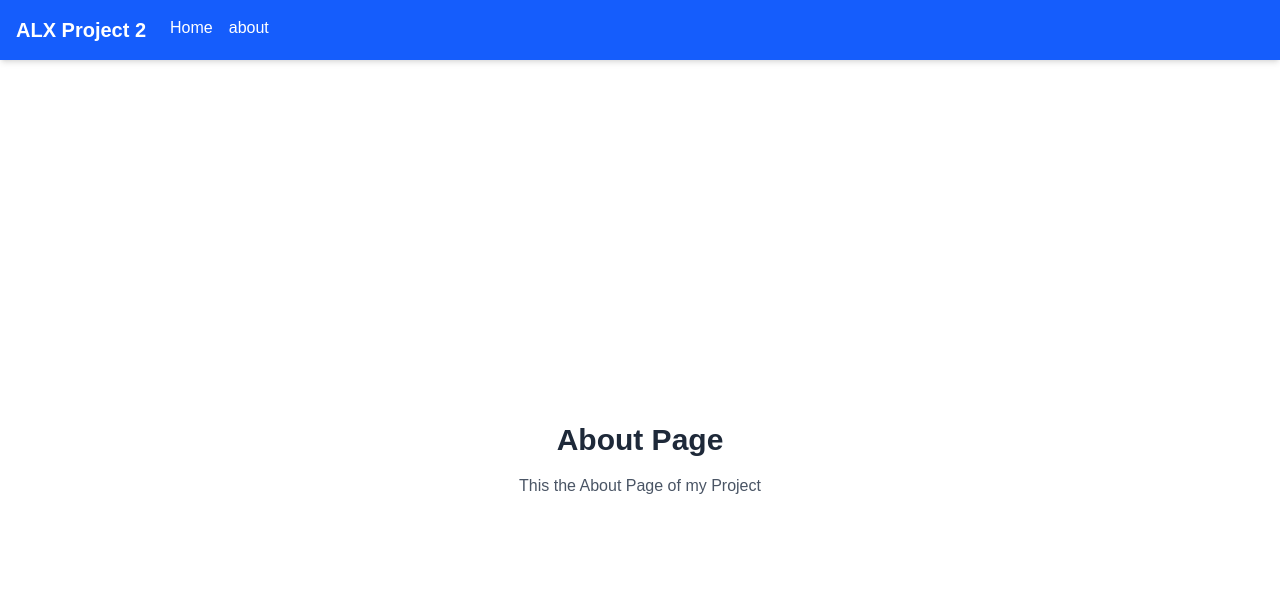
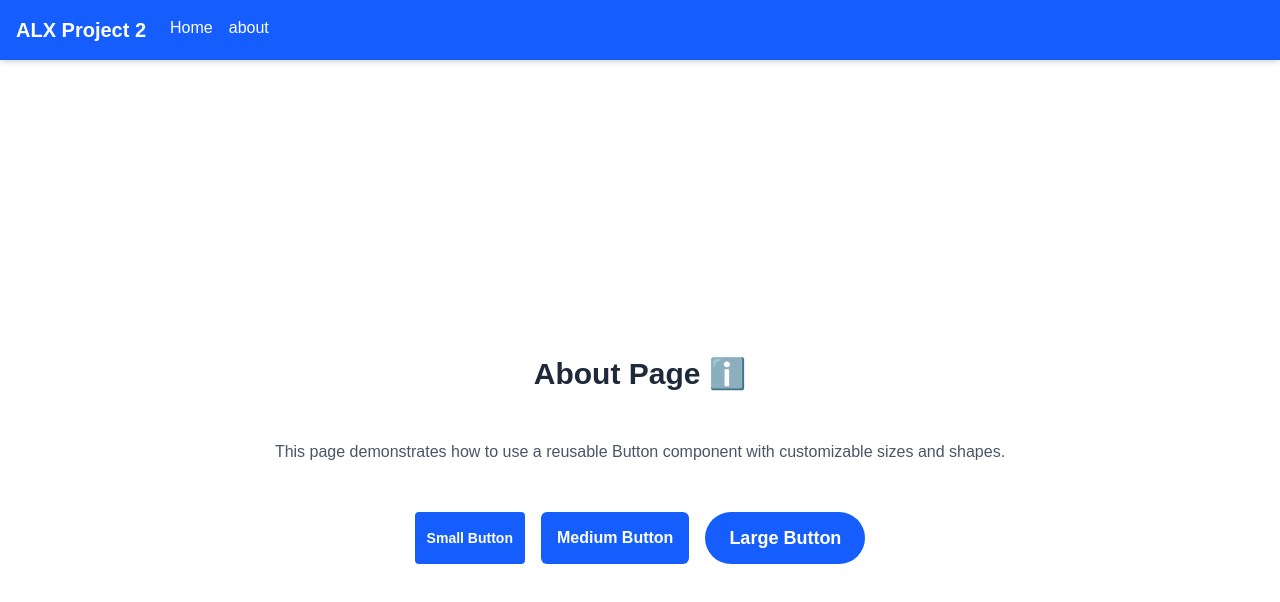
Before and after one commit to enock00/alx-project-0x02-setup, a Next.js app in the folder alx-project-0x02/: page /about in a window 1280 px wide. Shown: the top 602 px of the page. Built offline with nearby package versions, Linux system fonts and the light colour scheme.

Commit message:
Created and Used a Button Component

```diff
--- /dev/null
+++ b/alx-project-0x02/components/common/Button.tsx
@@ -0,0 +1,25 @@
+import React from "react";
+import { type ButtonProps } from "@/interfaces";
+
+const Button: React.FC<ButtonProps> = ({ title, size, shape, onClick }) => {
+  const sizeClasses: Record<ButtonProps["size"], string> = {
+    small: "px-3 py-1 text-sm",
+    medium: "px-4 py-2 text-base",
+    large: "px-6 py-3 text-lg",
+  };
+
+  const baseStyles =
+    "bg-blue-600 text-white font-semibold hover:bg-blue-700 transition focus:outline-none focus:ring-2 focus:ring-blue-500";
+
+  return (
+    <button
+      type="button"
+      onClick={onClick ? onClick : undefined}
+      className={`${baseStyles} ${sizeClasses[size]} ${shape}`}
+    >
+      {title}
+    </button>
+  );
+};
+
+export default Button;
--- a/alx-project-0x02/interfaces/index.ts
+++ b/alx-project-0x02/interfaces/index.ts
@@ -8,3 +8,10 @@ export interface CardProps {
   title: string;
   content: string;
 }
+
+export interface ButtonProps {
+  title: string;
+  size: "small" | "medium" | "large";
+  shape: "rounded-sm" | "rounded-md" | "rounded-full";
+  onClick?: () => void;
+}
--- a/alx-project-0x02/pages/about.tsx
+++ b/alx-project-0x02/pages/about.tsx
@@ -1,16 +1,26 @@
 import React from "react";
 import Header from "@/components/layout/Header";
+import Button from "@/components/common/Button";
 
 const AboutPage: React.FC = () => {
-    return (
-        <div>
-            <Header/>
-            <main className="flex flex-col items-center justify-center min-h-screen py-10">
-                <h1 className="text-3xl font-bold text-gray-800">About Page</h1>
-                <p className="text-gray-600 mt-4">This the About Page of my Project</p>
-            </main>
+  return (
+    <div>
+      <Header />
+      <main className="flex flex-col items-center justify-center min-h-screen py-10 gap-6">
+        <h1 className="text-3xl font-bold text-gray-800 mb-6">About Page ℹ️</h1>
+        <p className="text-gray-600 mb-6 text-center w-3/4">
+          This page demonstrates how to use a reusable Button component with
+          customizable sizes and shapes.
+        </p>
+
+        <div className="flex gap-4 flex-wrap justify-center">
+          <Button title="Small Button" size="small" shape="rounded-sm" />
+          <Button title="Medium Button" size="medium" shape="rounded-md" />
+          <Button title="Large Button" size="large" shape="rounded-full" />
         </div>
-    );
+      </main>
+    </div>
+  );
 };
 
-export default AboutPage
+export default AboutPage;
```
